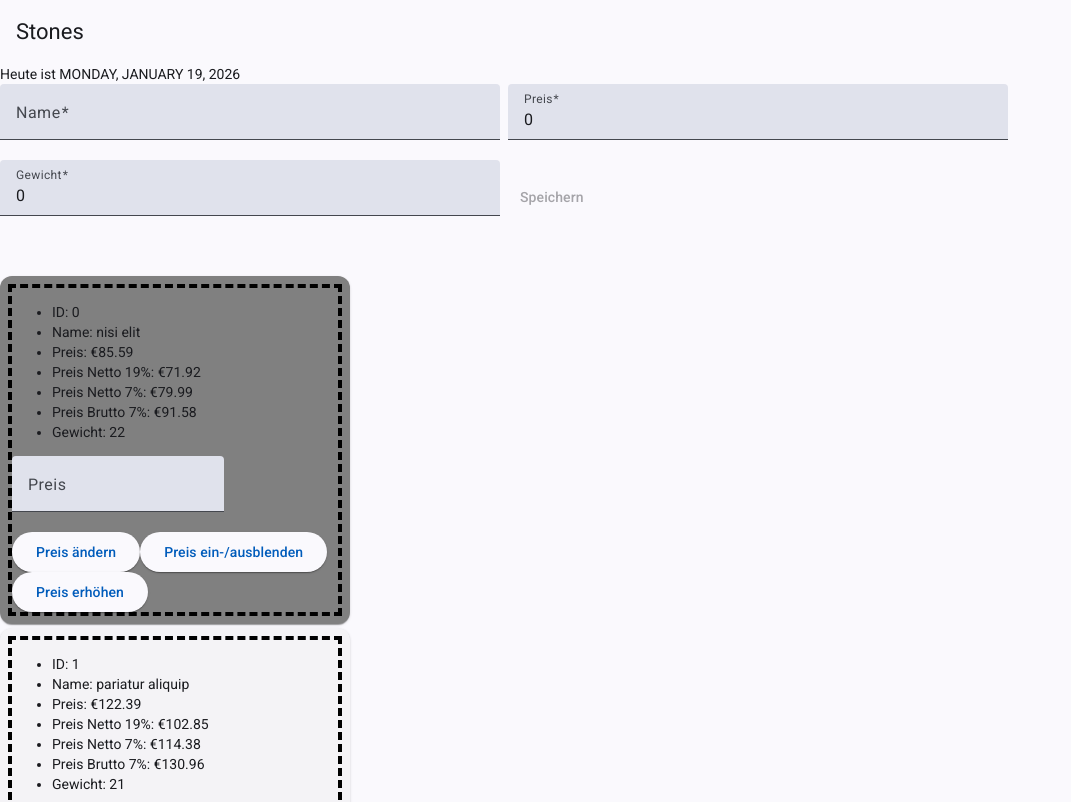
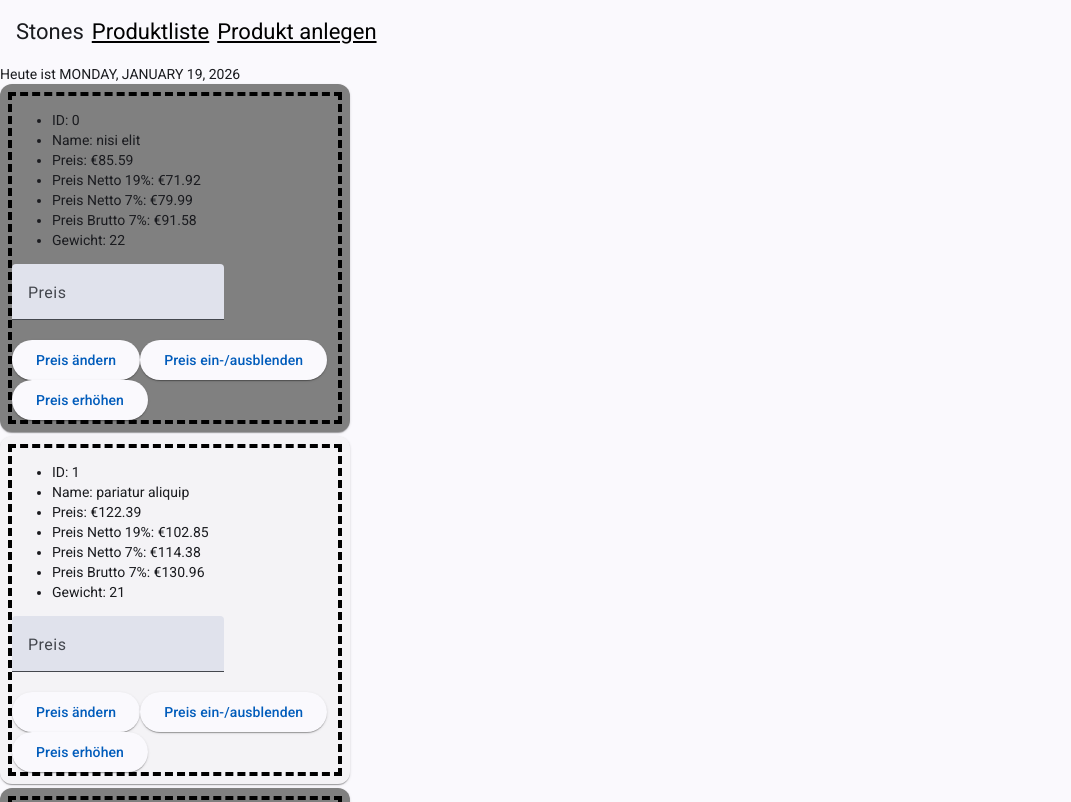
Before and after one commit to dboeckerSN/stones012026, an Angular app: page /products in a window 1280 px wide. Before the commit this address led to /. Shown: the top 802 px of the page, without its empty margins (0-1071 px from the left). Built offline with nearby package versions, Linux system fonts and the light colour scheme.

Commit message:
Aufgabe 7.1

```diff
--- a/src/app/app-module.ts
+++ b/src/app/app-module.ts
@@ -5,11 +5,10 @@ import { AppRoutingModule } from './app-routing-module';
 import { App } from './app';
 import { ProductModule } from './product/product-module';
 import { MatToolbarModule } from '@angular/material/toolbar';
-import { MatCardModule } from '@angular/material/card';
 
 @NgModule({
   declarations: [App],
-  imports: [BrowserModule, AppRoutingModule, ProductModule, MatToolbarModule, MatCardModule],
+  imports: [BrowserModule, AppRoutingModule, ProductModule, MatToolbarModule],
   providers: [provideBrowserGlobalErrorListeners()],
   bootstrap: [App],
 })
--- a/src/app/app-routing-module.ts
+++ b/src/app/app-routing-module.ts
@@ -1,7 +1,9 @@
 import { NgModule } from '@angular/core';
 import { RouterModule, Routes } from '@angular/router';
 
-const routes: Routes = [];
+const routes: Routes = [
+  {path: '', pathMatch: 'full', redirectTo: 'products'}
+];
 
 @NgModule({
   imports: [RouterModule.forRoot(routes)],
--- a/src/app/app.css
+++ b/src/app/app.css
@@ -1,8 +1,4 @@
-.even-style {
-  background-color: grey;
+a {
+  color: black;
+  margin: 0 0 0 8px;
 }
-
-mat-card {
-    width: 350px;
-    margin-bottom: 4px;
-}
--- a/src/app/app.html
+++ b/src/app/app.html
@@ -1,10 +1,9 @@
-<mat-toolbar><span>Stones</span></mat-toolbar>
+<mat-toolbar>
+  <span>Stones</span>
+  <a [routerLink]="['/products']">Produktliste</a>
+  <a [routerLink]="['/products/new']">Produkt anlegen</a>
+</mat-toolbar>
 
 <span>Heute ist {{ heute | date : 'fullDate' | uppercase }}</span>
 
-<stn-product-form (saveProduct)="onSaveProduct($event)" />
-@for (product of products; track product.id; let isEven = $even) {
-<mat-card [ngClass]="{ 'even-style': isEven }">
-  <stn-product-display [product]="product" (priceChange)="onPriceChange($event)" />
-</mat-card>
-}
+<router-outlet />
--- a/src/app/app.ts
+++ b/src/app/app.ts
@@ -1,5 +1,5 @@
 import { Component, signal } from '@angular/core';
-import { Product } from './product/product';
+
 
 @Component({
   selector: 'stn-root',
@@ -10,56 +10,8 @@ import { Product } from './product/product';
 export class App {
   protected readonly title = signal('stones');
   heute = new Date();
-  products: Product[] = [
-    {
-      id: 0,
-      name: 'nisi elit',
-      price: 85.59,
-      weight: 22,
-    },
-    {
-      id: 1,
-      name: 'pariatur aliquip',
-      price: 122.39,
-      weight: 21,
-    },
-    {
-      id: 2,
-      name: 'nulla cillum',
-      price: 151.49,
-      weight: 20,
-    },
-    {
-      id: 3,
-      name: 'id exercitation',
-      price: 128.45,
-      weight: 23,
-    },
-    {
-      id: 4,
-      name: 'commodo minim',
-      price: 111.34,
-      weight: 21,
-    },
-    {
-      id: 5,
-      name: 'duis tempor',
-      price: 164.61,
-      weight: 24,
-    },
-    {
-      id: 6,
-      name: 'excepteur nostrud',
-      price: 71.62,
-      weight: 38,
-    },
-  ];
 
   onPriceChange(price: number) {
     alert('Neuer Preis: ' + price);
   }
-
-  onSaveProduct(product: Product) {
-    this.products.unshift(product);
-  }
 }
--- /dev/null
+++ b/src/app/product/product-list/product-list.css
@@ -0,0 +1,8 @@
+.even-style {
+  background-color: grey;
+}
+
+mat-card {
+    width: 350px;
+    margin-bottom: 4px;
+}
--- /dev/null
+++ b/src/app/product/product-list/product-list.html
@@ -0,0 +1,5 @@
+@for (product of products; track product.id; let isEven = $even) {
+<mat-card [ngClass]="{ 'even-style': isEven }">
+  <stn-product-display [product]="product" />
+</mat-card>
+}
--- /dev/null
+++ b/src/app/product/product-list/product-list.ts
@@ -0,0 +1,55 @@
+import { Component } from '@angular/core';
+import { Product } from '../product';
+
+@Component({
+  selector: 'stn-product-list',
+  standalone: false,
+  templateUrl: './product-list.html',
+  styleUrl: './product-list.css',
+})
+export class ProductList {
+products: Product[] = [
+    {
+      id: 0,
+      name: 'nisi elit',
+      price: 85.59,
+      weight: 22,
+    },
+    {
+      id: 1,
+      name: 'pariatur aliquip',
+      price: 122.39,
+      weight: 21,
+    },
+    {
+      id: 2,
+      name: 'nulla cillum',
+      price: 151.49,
+      weight: 20,
+    },
+    {
+      id: 3,
+      name: 'id exercitation',
+      price: 128.45,
+      weight: 23,
+    },
+    {
+      id: 4,
+      name: 'commodo minim',
+      price: 111.34,
+      weight: 21,
+    },
+    {
+      id: 5,
+      name: 'duis tempor',
+      price: 164.61,
+      weight: 24,
+    },
+    {
+      id: 6,
+      name: 'excepteur nostrud',
+      price: 71.62,
+      weight: 38,
+    },
+  ];
+}
--- a/src/app/product/product-module.ts
+++ b/src/app/product/product-module.ts
@@ -9,9 +9,11 @@ import { MatInputModule } from '@angular/material/input';
 import { MatFormFieldModule } from '@angular/material/form-field';
 import { ProductForm } from './product-form/product-form';
 import { ReactiveFormsModule } from '@angular/forms';
+import { ProductList } from './product-list/product-list';
+import { MatCardModule } from '@angular/material/card';
 
 @NgModule({
-  declarations: [ProductDisplay, ProductForm],
+  declarations: [ProductDisplay, ProductForm, ProductList],
   imports: [
     CommonModule,
     ReactiveFormsModule,
@@ -20,6 +22,7 @@ import { ReactiveFormsModule } from '@angular/forms';
     MatButtonModule,
     MatInputModule,
     MatFormFieldModule,
+    MatCardModule,
   ],
   exports: [ProductDisplay, ProductForm],
 })
--- a/src/app/product/product-routing-module.ts
+++ b/src/app/product/product-routing-module.ts
@@ -1,10 +1,20 @@
 import { NgModule } from '@angular/core';
 import { RouterModule, Routes } from '@angular/router';
+import { ProductList } from './product-list/product-list';
+import { ProductForm } from './product-form/product-form';
 
-const routes: Routes = [];
+const routes: Routes = [
+  {
+    path: 'products',
+    children: [
+      { path: '', component: ProductList },
+      { path: 'new', component: ProductForm },
+    ],
+  },
+];
 
 @NgModule({
   imports: [RouterModule.forChild(routes)],
-  exports: [RouterModule]
+  exports: [RouterModule],
 })
-export class ProductRoutingModule { }
+export class ProductRoutingModule {}
```
Also changed, not shown: 1 other file (tests, documents, lock files or other folders).
